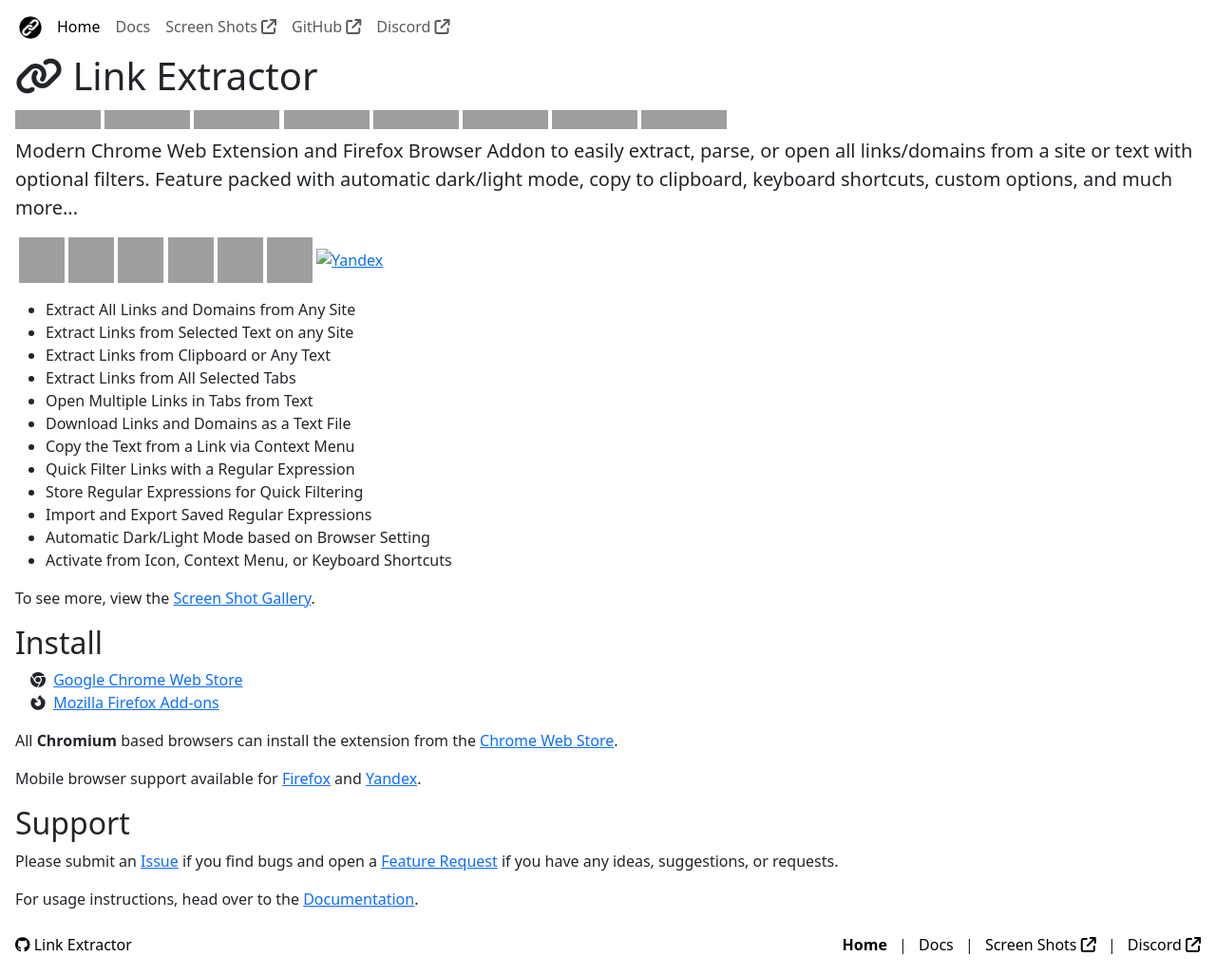
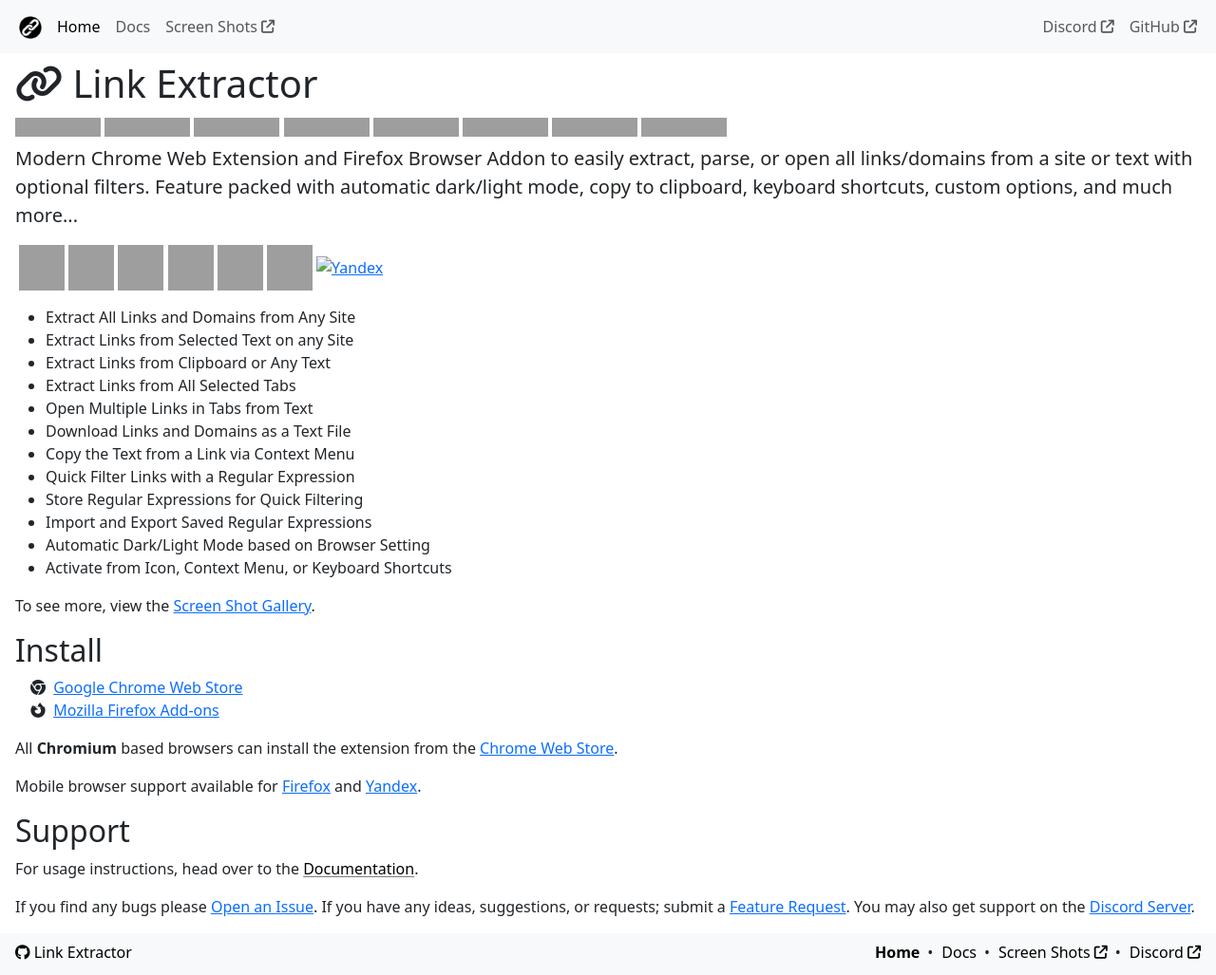
Before and after one commit to cssnr/link-extractor-site, a Jekyll site: the page built from src/html/index.html, in a window 1280 px wide, cut to the strip 0-1027 px from the top of the page. Shown: the whole strip at 95% size. Built offline with Jekyll 4.4.1, drawn with Linux system fonts in a browser that asks for light colours; comment, search, counter and statistics services are not loaded; grey boxes are pictures that could not be loaded.

Commit message:
Updates (#22)
* Updates

* Cleanup Layout

* Add Dynamic Menu

* Much More Cleanup

* Update Seperator

```diff
--- a/src/_config.yml
+++ b/src/_config.yml
@@ -5,6 +5,15 @@
 
 author: Shane
 site_name: Link Extractor
+
+menu:
+    - name: Home
+      link: /
+    - name: Docs
+      link: /docs/
+    - name: Screen Shots
+      link: /screenshots/
+      external: true
 
 github_name: cssnr/link-extractor
 github_url: https://github.com/cssnr/link-extractor
--- a/src/_layouts/default.html
+++ b/src/_layouts/default.html
@@ -40,7 +40,7 @@
 <body class="d-flex flex-column h-100">
 
 <header>
-    <nav class="navbar navbar-expand-sm" aria-label="Primary Navigation">
+    <nav class="navbar navbar-expand-sm bg-body-tertiary mb-2" aria-label="Primary Navigation">
         <div class="container-fluid">
             <a class="mx-2" href="{{ "/" | relative_url }}">
                 <img src="{{ "/media/logo.png" | relative_url }}" width="24" height="24" alt="logo" class="my-auto"></a>
@@ -49,57 +49,55 @@
                     aria-expanded="false" aria-label="Toggle navigation">
                 <span class="navbar-toggler-icon"></span>
             </button>
-            <div class="collapse navbar-collapse" id="navbarSupportedContent">
-                <ul class="navbar-nav me-auto mb-2 mb-sm-0">
-                    <li class="nav-item"><a class="nav-link {% if page.title == 'Home' %}active{% endif %}" href="{{ "/" | relative_url }}">
-                            Home</a></li>
-                    <li class="nav-item"><a class="nav-link {% if page.title == 'Docs' %}active{% endif %}" href="{{ "/docs/" | relative_url }}">
-                            Docs</a></li>
-                    <li class="nav-item"><a class="nav-link" href="{{ "/screenshots/" | relative_url }}" target="_blank">
-                            Screen Shots <i class="fa-solid fa-arrow-up-right-from-square"></i></a></li>
+            <div class="collapse navbar-collapse me-auto " id="navbarSupportedContent">
+                <ul class="navbar-nav me-auto">
+                    {% for item in site.menu %}
+                        <li class="nav-item">
+                            <a class="nav-link {% if page.title == item.name %}active{% endif %}"
+                               href="{{ item.link | relative_url }}" {% if item.external %}target="_blank"{% endif %}>
+                                {{ item.name }}{% if item.external %} <i class="fa-solid fa-arrow-up-right-from-square fa-sm"></i>{% endif %}</a>
+                        </li>
+                    {% endfor %}
+                </ul>
+                <ul class="navbar-nav">
+                    <li class="nav-item"><a class="nav-link" href="{{ site.discord_invite }}" target="_blank" rel="noopener">
+                            Discord <i class="fa-solid fa-arrow-up-right-from-square fa-sm"></i></a></li>
                     <li class="nav-item"><a class="nav-link" href="{{ site.github_url }}" target="_blank" rel="noopener">
-                            GitHub <i class="fa-solid fa-arrow-up-right-from-square"></i></a></li>
-                    <li class="nav-item"><a class="nav-link" href="{{ site.discord_invite }}" target="_blank" rel="noopener">
-                            Discord <i class="fa-solid fa-arrow-up-right-from-square"></i></a></li>
+                            GitHub <i class="fa-solid fa-arrow-up-right-from-square fa-sm"></i></a></li>
                 </ul>
             </div>
         </div>
     </nav>
 </header>
 
-<main class="flex-grow-1 px-3">
+<main class="flex-grow-1 px-2 px-sm-3">
     {{ content }}
-    <div class="clearfix"></div>
 </main>
 
-<footer class="footer mt-auto px-1 flex-shrink-0">
-    <div class="container-fluid">
-        <div class="d-flex flex-column flex-sm-row py-2">
-            <div class="me-sm-auto">
+<footer class="footer mt-auto px-1 flex-shrink-0 bg-body-tertiary">
+    <div class="container-fluid py-2">
+        <div class="d-flex flex-column flex-md-row">
+            <div class="me-md-auto">
                 <a class="link-body-emphasis text-decoration-none" href="{{ site.github_url }}" target="_blank" rel="noopener">
                     <i class="fab fa-github"></i> {{ site.site_name }}</a>
             </div>
-            <div class="ms-sm-auto">
+            <div class="ms-md-auto">
                 <nav aria-label="Secondary Navigation">
-                    <ol class="list-inline mb-1">
-                        <li class="list-inline-item">
-                            <a class="link-body-emphasis text-decoration-none {% if page.title == 'Home' %}fw-bold{% endif %}" href="{{ "/" | relative_url }}">
-                                Home</a>
-                        </li>
-                        <li class="list-inline-item">
-                            <a class="link-body-emphasis text-decoration-none {% if page.title == 'Docs' %}fw-bold{% endif %}" href="{{ "/docs/" | relative_url }}">
-                                Docs</a>
-                        </li>
-                        <li class="list-inline-item">
-                            <a class="link-body-emphasis text-decoration-none" href="{{ "/screenshots/" | relative_url }}" target="_blank">
-                                Screen Shots <i class="fa-solid fa-arrow-up-right-from-square"></i></a>
-                        </li>
+                    <ol class="list-inline mb-1 d-flex flex-column flex-sm-row">
+                        {% for item in site.menu %}
+                            <li class="list-inline-item">
+                                <a class="link-body-emphasis text-decoration-none {% if page.title == item.name %}fw-bold{% endif %}"
+                                   href="{{ item.link | relative_url }}" {% if item.external %}target="_blank"{% endif %}>
+                                    {{ item.name }}{% if item.external %} <i class="fa-solid fa-arrow-up-right-from-square fa-sm"></i>{% endif %}</a>
+                            </li>
+                        {% endfor %}
                         <li class="list-inline-item">
                             <a class="link-body-emphasis text-decoration-none" href="{{ site.discord_invite }}" target="_blank">
-                                Discord <i class="fa-solid fa-arrow-up-right-from-square"></i></a>
+                                Discord <i class="fa-solid fa-arrow-up-right-from-square fa-sm"></i></a>
                         </li>
                     </ol>
                 </nav>
+
             </div>
         </div>
     </div>
--- a/src/css/main.css
+++ b/src/css/main.css
@@ -13,7 +13,9 @@
     width: 100%;
 }
 
-footer li + li::before {
-    content: '| ';
-    margin-right: 8px;
+@media (min-width: 576px) {
+    footer li + li::before {
+        content: '•';
+        margin-right: 0.3rem;
+    }
 }
--- a/src/html/index.html
+++ b/src/html/index.html
@@ -91,10 +91,16 @@
 <h2>Support</h2>
 
 <p>
-    Please submit an
-    <a href="{{ site.github_url }}/issues" target="_blank" rel="noopener">Issue</a> if you find bugs and open a
-    <a href="{{ site.github_url }}/discussions/categories/feature-requests" target="_blank" rel="noopener">Feature Request</a>
-    if you have any ideas, suggestions, or requests.
+    For usage instructions, head over to the
+    <a href="{{ "/docs/" | relative_url }}" class="link-body-emphasis link-offset-1 link-underline-opacity-50 link-underline-opacity-75-hover">
+        Documentation</a>.
 </p>
 
-<p>For usage instructions, head over to the <a href="{{ "/docs/" | relative_url }}">Documentation</a>.</p>
+<p>
+    If you find any bugs please
+    <a href="{{ site.github_url }}/issues" target="_blank" rel="noopener">Open an Issue</a>.
+    If you have any ideas, suggestions, or requests; submit a
+    <a href="{{ site.github_url }}/discussions/categories/feature-requests" target="_blank" rel="noopener">Feature Request</a>.
+    You may also get support on the
+    <a href="{{ site.discord_invite }}" target="_blank" rel="noopener">Discord Server</a>.
+</p>
```
Also changed, not shown: src/html/docs.html (+16 -8 lines), src/html/uninstall.html (+8 -10 lines), .github/workflows/build.yaml.
